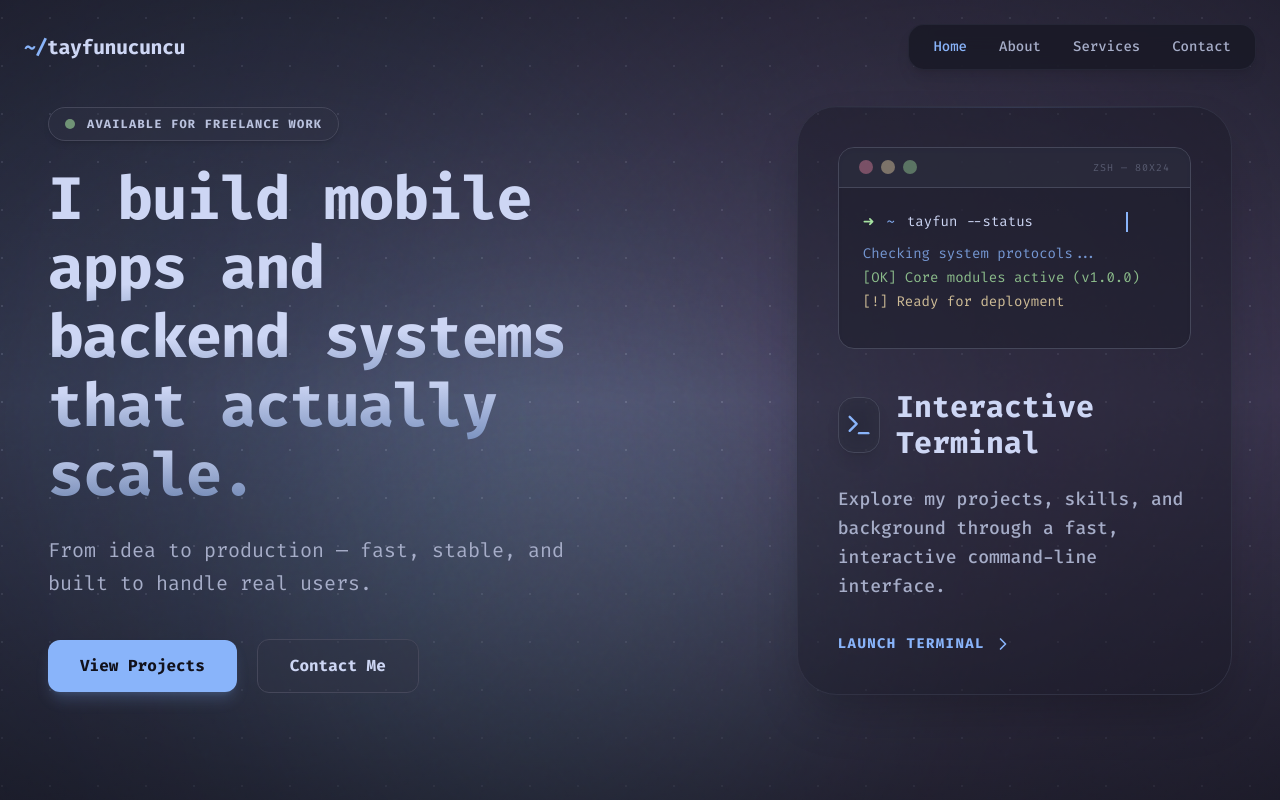
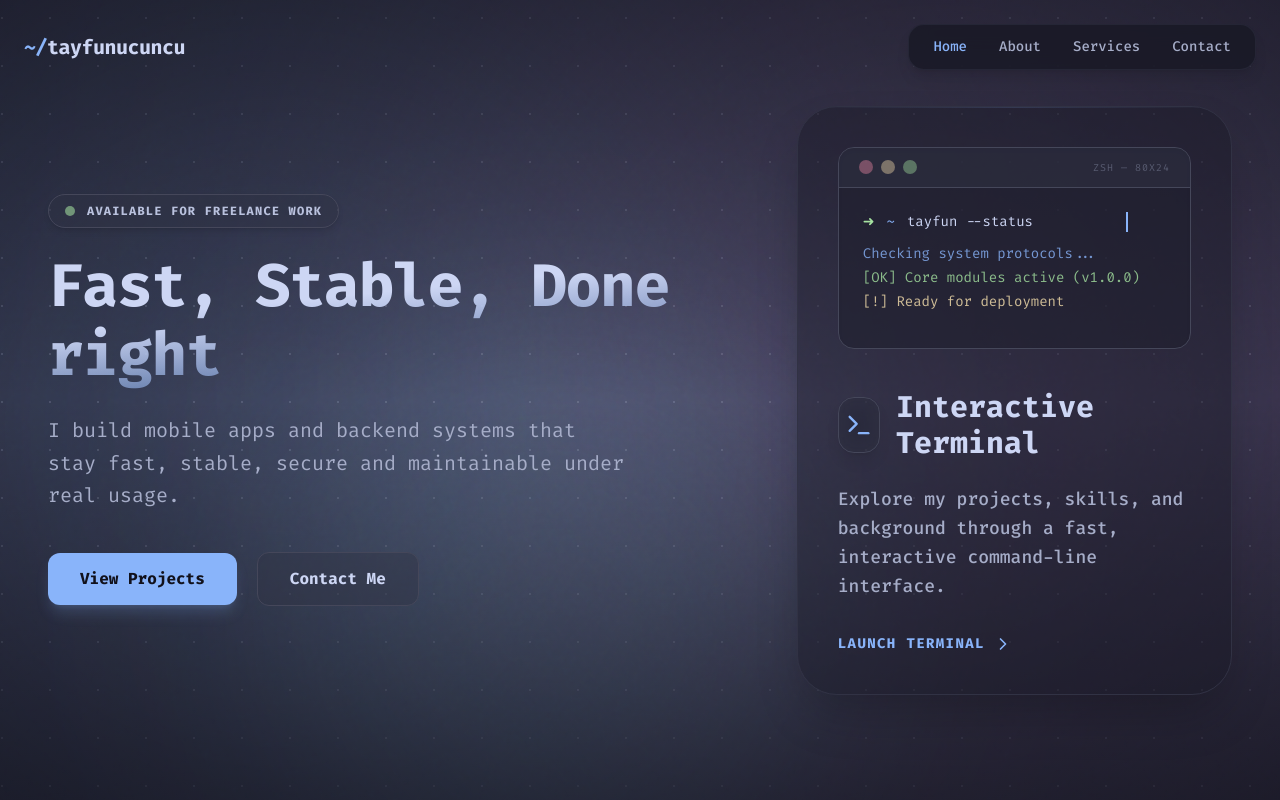
Before and after one commit to Tylefnx/portfolio-react, a Next.js app: page /en in a window 1280 px wide. Built offline with nearby package versions, Linux system fonts and the light colour scheme.

Commit message:
style(react): refine header typography sizes and sync localized hero content

```diff
--- a/src/features/about/AboutSection.tsx
+++ b/src/features/about/AboutSection.tsx
@@ -48,7 +48,7 @@ export default function AboutSection() {
             <div className="w-12 h-12 rounded-2xl bg-peach/10 border border-peach/20 flex items-center justify-center">
               <User className="w-6 h-6 text-peach" />
             </div>
-            <h2 className="text-3xl lg:text-6xl font-black tracking-tighter">
+            <h2 className="text-3xl lg:text-5xl font-black tracking-tighter">
               <span className="bg-clip-text text-transparent bg-gradient-to-r from-teal via-emerald to-green">
                 {t("header.title")}
               </span>
--- a/src/features/contact/ContactSection.tsx
+++ b/src/features/contact/ContactSection.tsx
@@ -40,7 +40,7 @@ export default function ContactSection() {
       >
         {/* Left Side: Text */}
         <motion.div variants={itemVariants} className="flex-1 flex flex-col gap-6">
-          <h2 className="text-4xl lg:text-6xl font-black tracking-tighter">
+          <h2 className="text-4xl lg:text-5xl font-black tracking-tighter">
             <span className="bg-clip-text text-transparent bg-gradient-to-r from-peach via-yellow to-flamingo">
               {t("title")}
             </span>
--- a/src/features/portfolio/PortfolioSection.tsx
+++ b/src/features/portfolio/PortfolioSection.tsx
@@ -48,7 +48,7 @@ export default function PortfolioSection() {
             <div className="w-12 h-12 rounded-2xl bg-blue/10 border border-blue/20 flex items-center justify-center">
                <Briefcase className="w-6 h-6 text-blue" />
             </div>
-            <h2 className="text-3xl lg:text-6xl font-black tracking-tighter">
+            <h2 className="text-3xl lg:text-5xl font-black tracking-tighter">
               <span className="bg-clip-text text-transparent bg-gradient-to-r from-mauve via-pink to-maroon">
                 Featured Projects
               </span>
--- a/src/features/services/ServicesSection.tsx
+++ b/src/features/services/ServicesSection.tsx
@@ -45,7 +45,7 @@ export default function ServicesSection() {
         className="max-w-6xl w-full mx-auto flex flex-col gap-16 z-10"
       >
         <motion.div variants={itemVariants} className="text-center">
-          <h2 className="text-3xl lg:text-6xl font-black tracking-tighter flex items-center justify-center gap-4">
+          <h2 className="text-3xl lg:text-5xl font-black tracking-tighter flex items-center justify-center gap-4">
             <span className="w-16 h-1 rounded-full bg-gradient-to-r from-transparent to-sky/40" />
             <span className="bg-clip-text text-transparent bg-gradient-to-r from-sky via-blue to-lavender">
                {t("title")}
--- a/src/messages/en.json
+++ b/src/messages/en.json
@@ -12,8 +12,8 @@
   },
   "home": {
     "statusPill": "Available for Freelance Work",
-    "heroTitle": "I build mobile apps and\nbackend systems that actually scale.",
-    "heroDescription": "From idea to production — fast, stable, and built to handle real users.",
+    "heroTitle": "Fast, Stable, Done right",
+    "heroDescription": "I build mobile apps and backend systems that stay fast, stable, secure and maintainable under real usage.",
     "viewProjects": "View Projects",
     "contactMe": "Contact Me"
   },
--- a/src/messages/tr.json
+++ b/src/messages/tr.json
@@ -12,8 +12,8 @@
   },
   "home": {
     "statusPill": "Freelance Projeler İçin Müsait",
-    "heroTitle": "Gerçekten ölçeklenen mobil uygulamalar\nve backend sistemleri geliştiriyorum.",
-    "heroDescription": "Fikirden ürüne — hızlı, kararlı ve gerçek kullanıcılar için tasarlandı.",
+    "heroTitle": "Hızlı, Kararlı, Doğru",
+    "heroDescription": "Gerçek kullanım altında hızlı, kararlı, güvenli ve bakımı kolay kalan mobil uygulamalar ve backend sistemleri geliştiriyorum.",
     "viewProjects": "Projeleri İncele",
     "contactMe": "İletişime Geç"
   },
```
